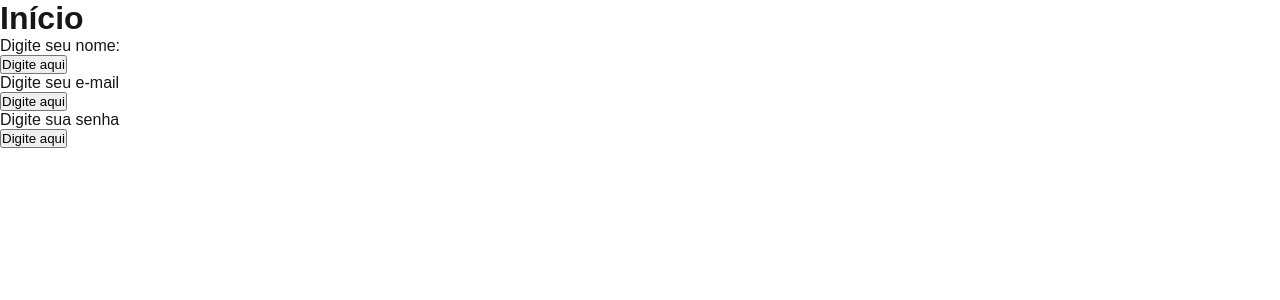
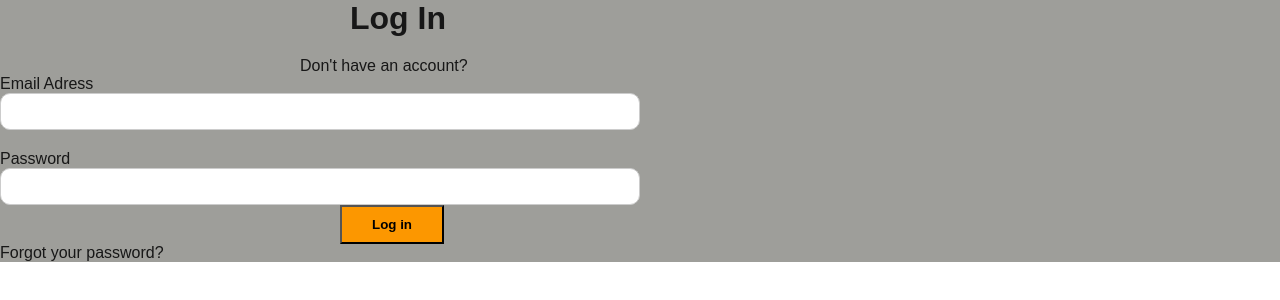
Before and after one commit to annabialeme/mypage, a Next.js app: page /signin in a window 1280 px wide. Shown: the top 300 px of the page. Built offline with nearby package versions, Linux system fonts and the light colour scheme.

Commit message:
feat: create signin

```diff
--- a/app/signin/page.jsx
+++ b/app/signin/page.jsx
@@ -5,17 +5,20 @@ import styles from "../styles/Signin.module.css";
 export default function Home() {
     return (
         <div className={styles.login}>
-            <h1 className={styles.home}>Início</h1>
-            <p className={styles.name}>Digite seu nome:</p>
-            <button className={styles.name}>Digite aqui</button>
+            <h1 className={styles.home}>Log In</h1>
+            <p className={styles.conta}>Don't have an account?</p>
+            <p className={styles.name}>Email Adress</p>
+            <input className={styles.input} type= "text" id = "taskInput" placeholder=""></input>
+
 
             <div className={styles.email}>
-                <p>Digite seu e-mail</p>
-                <button className={styles.name}>Digite aqui</button>
-            </div>
-            <div className={styles.senha}>
-                <p>Digite sua senha</p>
-                <button className={styles.name}>Digite aqui</button>
+                <p>Password</p>
+                <input className={styles.input} type= "text" id = "taskInput" placeholder=""></input>
+
+                <button className={styles.button}>Log in</button>
+
+                <p className={styles.senha}>Forgot your password?</p>
+
             </div>
         </div>
     )
--- a/app/styles/Signin.module.css
+++ b/app/styles/Signin.module.css
@@ -0,0 +1,38 @@
+.home {
+    margin-left: 350px;
+}
+.login {
+    display: flex;
+    flex-direction: column;
+    background-color: rgb(158, 158, 154);
+}
+
+.name {
+    border-radius: 25px;
+}
+
+.conta{
+margin-top: 20px;
+margin-left: 300px;
+}
+
+.email {
+    margin-top: 20px;
+}
+
+.input {
+    display: flex;
+    justify-content: center;
+    width: 50%;
+    border-radius: 10px;
+    padding: 10px;
+    border: 1px solid #ccc;
+}
+
+.button {
+    display: flex;
+    background-color: rgb(252, 151, 0);
+    padding: 10px 30px;
+    font-weight: bold;
+    margin-left: 340px;
+}
```
